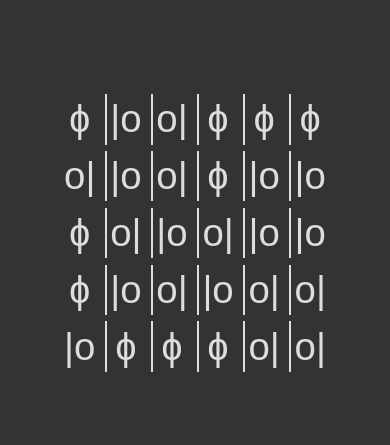
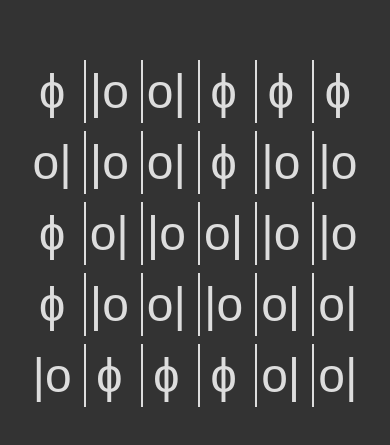
Before and after one commit to JasinskiMichal/UposledzonyGenerator, a plain HTML site: page index.html in a window 390 px wide. Shown: the part 189-634 px from the top of the page. Drawn offline with Linux system fonts and the light colour scheme.

Commit message:
quaries screen size fix

```diff
--- a/quaries.css
+++ b/quaries.css
@@ -2,6 +2,9 @@
 /* BELOW 1344px (Smaller desktops) */
 
 @media (max-width: 84em) {
+  html {
+    font-size: 50%;
+  }
 }
 
 /* ________________________________________________*/
@@ -9,8 +12,7 @@
 
 @media (max-width: 75em) {
   html {
-    /* 9px / 16px */
-    font-size: 56.25%;
+    font-size: 50%;
   }
 }
 
@@ -19,8 +21,7 @@
 
 @media (max-width: 59em) {
   html {
-    /* 8px / 16px = 0.5 = 50% */
-    font-size: 35%;
+    font-size: 50%;
   }
 }
 
@@ -28,6 +29,9 @@
 /* BELOW 704px (Tablets) */
 
 @media (max-width: 44em) {
+  html {
+    font-size: 40%;
+  }
 }
 
 /* ________________________________________________*/
@@ -35,28 +39,23 @@
 
 @media (max-width: 34em) {
   html {
-    /* 8px / 16px = 0.5 = 50% */
-    font-size: 30%;
-    height: 95vh;
+    font-size: 35%;
   }
 }
 
 @media (max-width: 30em) {
   html {
-    /* 8px / 16px = 0.5 = 50% */
-    font-size: 25%;
+    font-size: 30%;
   }
 }
 
 @media (max-width: 25em) {
   html {
-    /* 8px / 16px = 0.5 = 50% */
-    font-size: 20%;
+    font-size: 25%;
   }
 }
 @media (max-width: 20em) {
   html {
-    /* 8px / 16px = 0.5 = 50% */
-    font-size: 15%;
+    font-size: 18%;
   }
 }
--- a/style.css
+++ b/style.css
@@ -7,7 +7,7 @@
 }
 
 html {
-  font-size: 62.5%;
+  font-size: 50%;
   box-sizing: border-box;
 }
 
```
